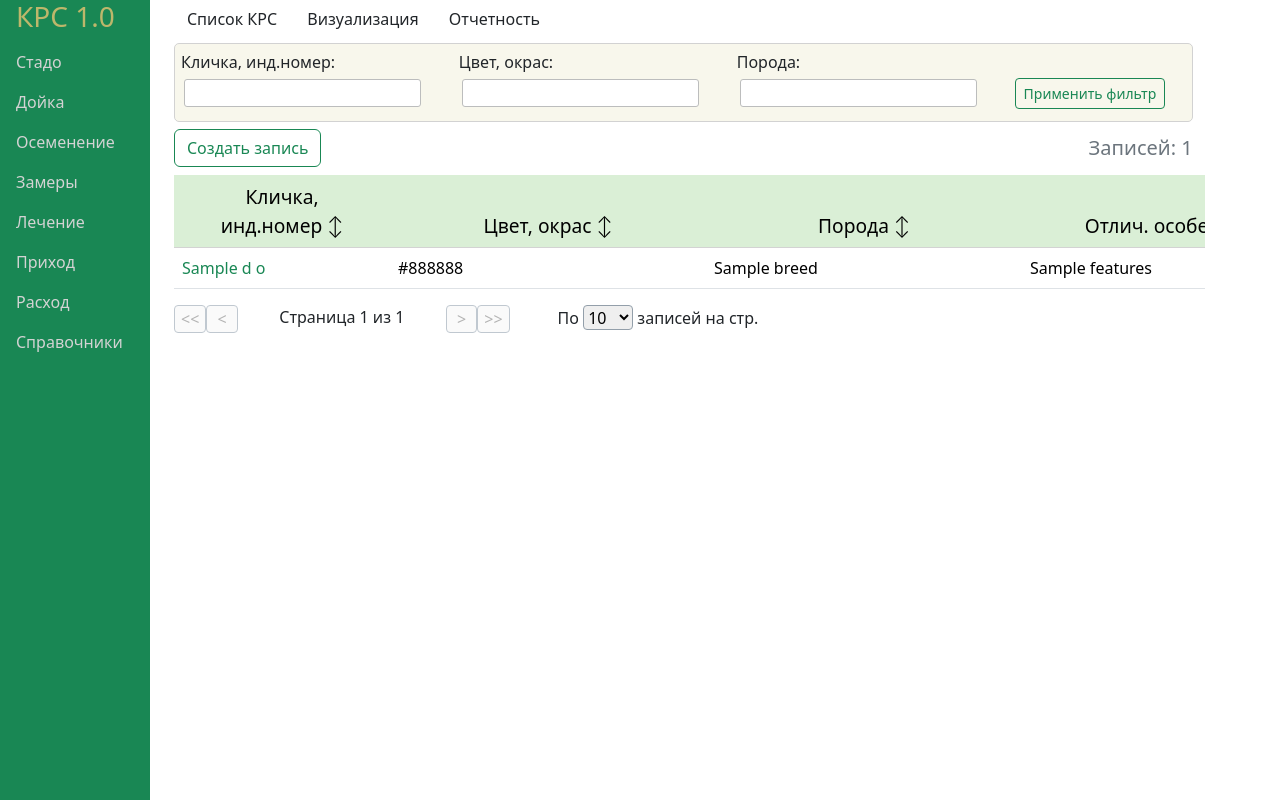
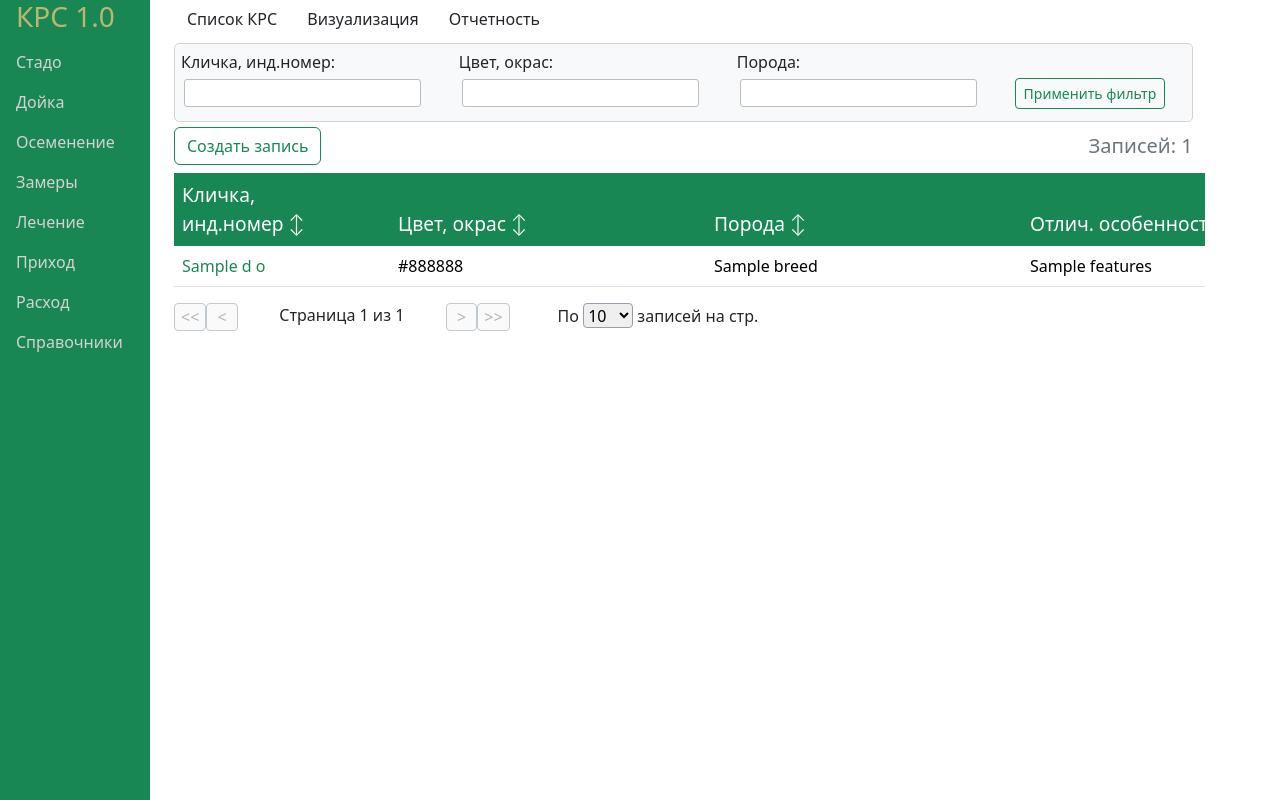
Before and after one commit to RynhAleh/django-crud-sqlite, a Django app: template cows/templates/cows/cow_list.html in a window 1280 px wide. Run offline with Django 3.2, Linux system fonts and the light colour scheme; the template is opened without the code that fills it: most values are stand-ins (such as "Sample title", 1, 10 or a date in 2020); form fields are guessed from the names that the template uses.

Commit message:
adding apps

```diff
--- a/cattle_management/static/cattle_management/styles.css
+++ b/cattle_management/static/cattle_management/styles.css
@@ -1,3 +1,5 @@
+
+
 /* Стили для каждого типа сообщения */
 .message {
     padding: 10px;
@@ -31,6 +33,7 @@
 .sidebar-menu-link {
     padding: .5em 1em;
   	text-decoration: none;
+  	font-weight: 500;
 }
 .active {
  		background-color:#b9d7c0;
@@ -84,8 +87,8 @@ input, textarea {
     border: 1px solid #d2d2d2;
     border-radius: 5px;
     padding: 5px 5px 10px 5px;
-    margin: 5px 0 7px 0;
-    background-color: #f8f7ec; //#eef8ec;
+    margin-bottom: 5px;
+    background-color: var(--bs-gray-100);//#f8f7ec; //#eef8ec;
 }
 
 .filter-field {
@@ -93,23 +96,26 @@ input, textarea {
 }
 
 .table-dark {
-    --bs-table-bg: #daefd6; //#d6efdc;
-    border-color: lightgrey;
+    --bs-table-bg: #198754; //#daefd6; //#d6efdc;
+    border-color: var(--bs-table-bg);
 }
 
 .table-head {
     height: 15px;
     border: none;
     background-color: inherit;
-    color: black;
-    text-align: center;
+    color: white;//black;
+    text-align: left;
     font-weight: 300;
     font-size: 1.2em;
     padding: 0;
 }
-.sorted{
+.sorted {
     background-color: #eef2f5/*#f3f3f3*/ !important; /* because after defining the style by bootstrap */
 }
-.err{
+.err {
 		color:red;
 }
+.bar {
+		margin-bottom: 5px;
+}
--- a/cows/templates/cows/cow_bar.html
+++ b/cows/templates/cows/cow_bar.html
@@ -3,7 +3,7 @@
 {% block content %}
 {{ block.super }}
 {% with url_name=request.resolver_match.url_name %}
-<div role="group">
+<div role="group" class="bar">
     <a href="{% url 'cows:cow_list' %}" class="btn{% if url_name == 'cow_list' %} btn-success{% endif %}">Список КРС</a>
     <a href="#" class="btn{% if url_name == 'cows' %} btn-success{% endif %}">Визуализация</a>
     <a href="#" class="btn{% if url_name == 'cows' %} btn-success{% endif %}">Отчетность</a>
--- a/cows/templates/cows/cow_list.html
+++ b/cows/templates/cows/cow_list.html
@@ -79,7 +79,7 @@
             <tbody class="text-left">
             {% for d_o in page_obj %}
             <tr>
-                <td class="{% if 'name' in srt %}sorted{% endif %}"><a class="block-link" style="color: #198754;" href="{% url 'cows:cow_detail' d_o.id %}">{{d_o.name}}</a></td>
+                <td class="{% if 'name' in srt %}sorted{% endif %}"><a class="block-link" style="color: #198754;" href="{% url 'cows:cow_edit' d_o.id %}">{{d_o.name}}</a></td>
                 <td class="{% if 'color' in srt %}sorted{% endif %}">{{d_o.color}}</td>
                 <td class="{% if 'breed' in srt %}sorted{% endif %}">{{d_o.breed}}</td>
                 <td>{{d_o.features}}</td>
--- a/lists/templates/lists/lists_bar.html
+++ b/lists/templates/lists/lists_bar.html
@@ -3,7 +3,7 @@
 {% block content %}
 {{ block.super }}
 {% with url_name=request.resolver_match.url_name %}
-<div role="group">
+<div role="group" class="bar">
     <a href="{% url 'lists:staff_list' %}" class="btn{% if url_name == 'staff_list' %} btn-success{% endif %}">Сотрудники</a>
     <a href="#" class="btn{% if url_name == 'cows' %} btn-success{% endif %}">Боксы</a>
     <a href="#" class="btn{% if url_name == 'cows' %} btn-success{% endif %}">Сперма</a>
--- a/milking/templates/milking/milking_bar.html
+++ b/milking/templates/milking/milking_bar.html
@@ -3,7 +3,7 @@
 {% block content %}
 {{ block.super }}
 {% with url_name=request.resolver_match.url_name %}
-<div role="group">
+<div role="group" class="bar">
     <a href="{% url 'milking:milking_list' %}" class="btn{% if url_name == 'milking_list' %} btn-success{% endif %}">Дойка</a>
     <a href="#" class="btn{% if url_name == 'cows' %} btn-success{% endif %}">Отчетность</a>
 </div>
```
